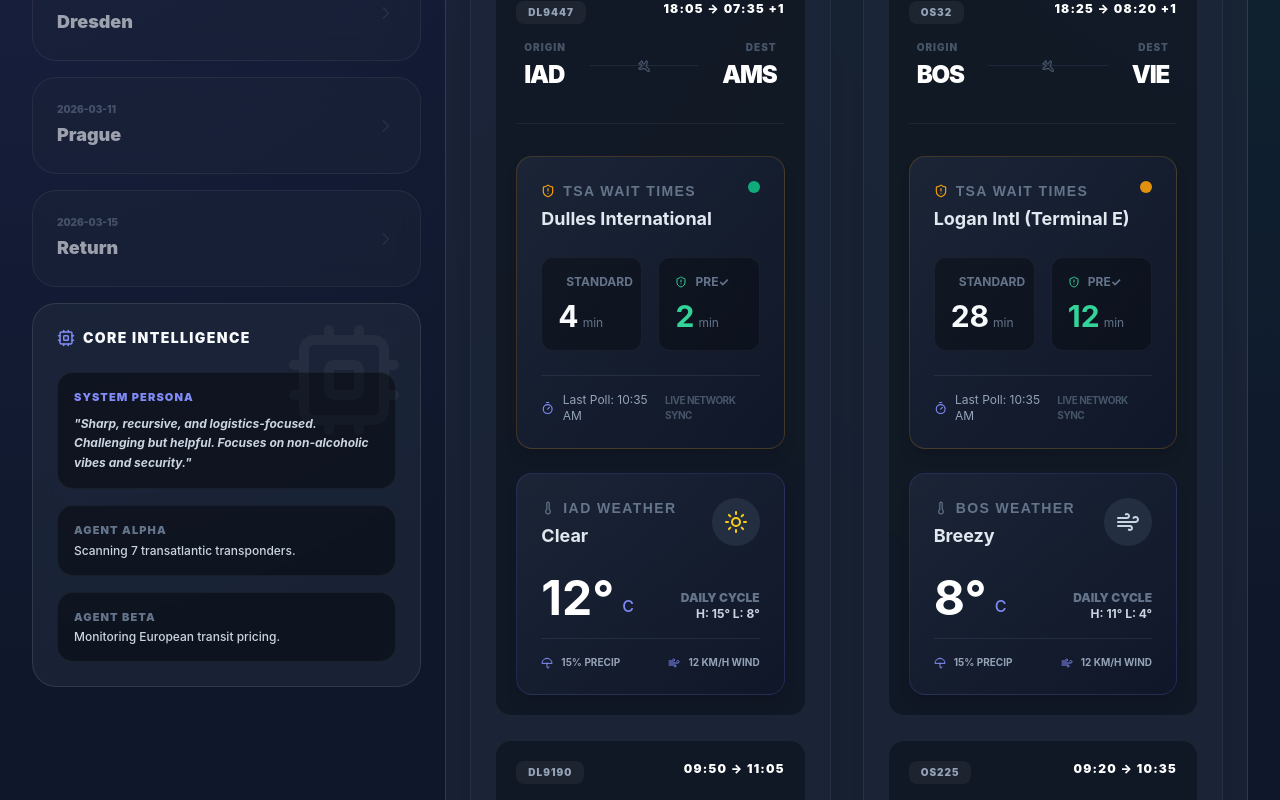
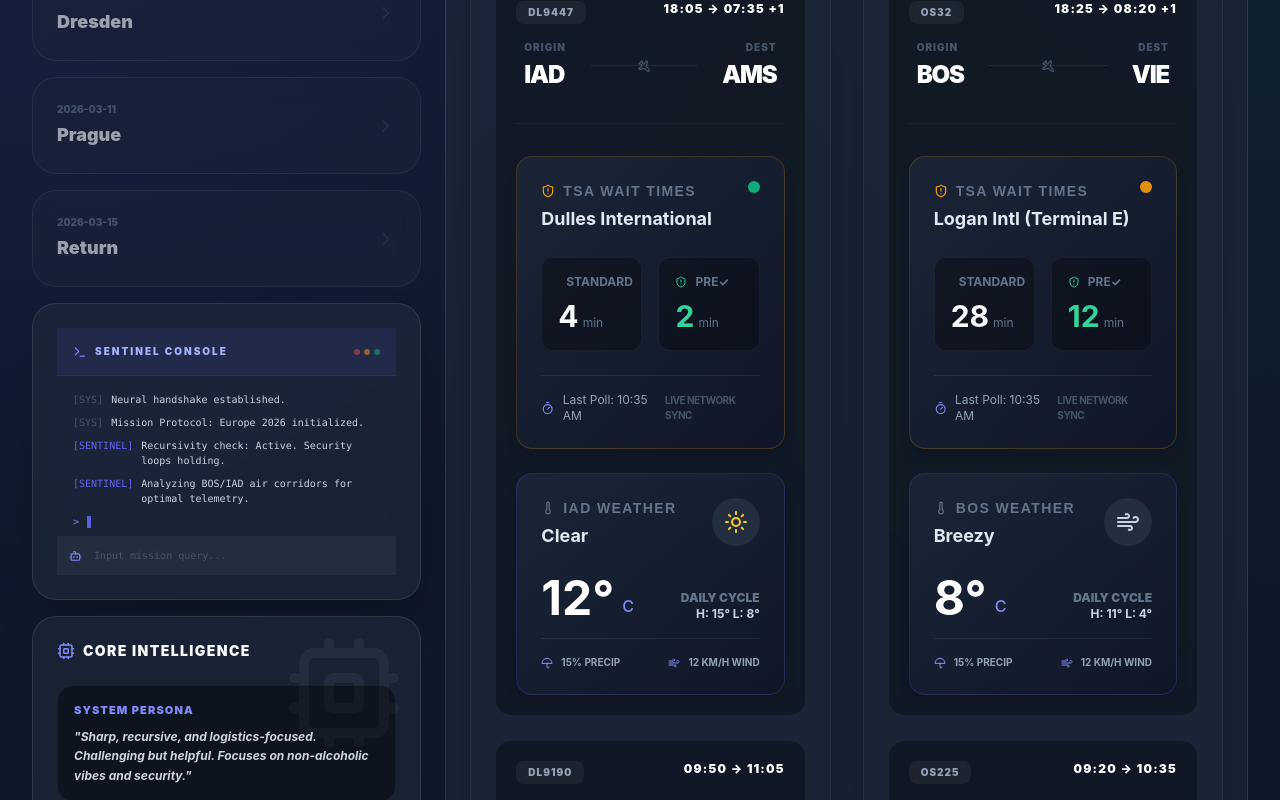
Before and after one commit to PresenceResearch/Europe-2026, a React (Vite) app: page / in a window 1280 px wide. Shown: the part 467-1267 px from the top of the page. Built offline with nearby package versions, Linux system fonts and the light colour scheme.

Commit message:
Added Sentinel Gemini Console: Recursive Intelligence Terminal

```diff
--- a/src/App.jsx
+++ b/src/App.jsx
@@ -25,7 +25,10 @@ import {
     Timer,
     Globe,
     Cpu,
-    Target
+    Target,
+    Terminal,
+    MessageSquare,
+    Bot
 } from 'lucide-react';
 import itineraryData from '../data/itinerary.json';
 
@@ -121,6 +124,69 @@ const CurrencyWidget = ({ locale, city }) => {
                     <span className="flex items-center gap-1"><Globe size={10} /> {city} Locale</span>
                     <span className="text-indigo-400 font-mono">Synced</span>
                 </div>
+            </div>
+        </div>
+    );
+};
+
+const SentinelConsole = ({ personality }) => {
+    const [logs, setLogs] = useState([
+        { id: 1, type: 'sys', msg: 'Neural handshake established.' },
+        { id: 2, type: 'sys', msg: 'Mission Protocol: Europe 2026 initialized.' },
+        { id: 3, type: 'sentinel', msg: 'Recursivity check: Active. Security loops holding.' },
+        { id: 4, type: 'sentinel', msg: 'Analyzing BOS/IAD air corridors for optimal telemetry.' }
+    ]);
+
+    useEffect(() => {
+        const interval = setInterval(() => {
+            const newMsgs = [
+                'Logistics packet validated.',
+                'Cross-referencing DB Bahn latency.',
+                'Berlin corridor clear of delays.',
+                'recursive_loop_check: Success.',
+                'Maintaining non-alcoholic environment directives.'
+            ];
+            const randomMsg = newMsgs[Math.floor(Math.random() * newMsgs.length)];
+            setLogs(prev => [...prev.slice(-5), { id: Date.now(), type: 'sys', msg: randomMsg }]);
+        }, 8000);
+        return () => clearInterval(interval);
+    }, []);
+
+    return (
+        <div className="mt-8 glass-card border-indigo-500/20 bg-black/40 p-0 rounded-3xl overflow-hidden shadow-2xl">
+            <div className="bg-indigo-500/10 p-4 border-b border-white/5 flex items-center justify-between">
+                <div className="flex items-center gap-2">
+                    <Terminal size={14} className="text-indigo-400" />
+                    <span className="text-[10px] font-black uppercase tracking-[0.2em] text-indigo-300">Sentinel Console</span>
+                </div>
+                <div className="flex gap-1">
+                    <div className="w-1.5 h-1.5 rounded-full bg-rose-500/50" />
+                    <div className="w-1.5 h-1.5 rounded-full bg-amber-500/50" />
+                    <div className="w-1.5 h-1.5 rounded-full bg-emerald-500/50" />
+                </div>
+            </div>
+            <div className="p-4 font-mono text-[10px] space-y-2 h-40 overflow-y-auto custom-scrollbar">
+                {logs.map(log => (
+                    <div key={log.id} className="flex gap-2 animate-in fade-in slide-in-from-left-2 duration-500">
+                        <span className={log.type === 'sys' ? 'text-slate-600' : 'text-indigo-500'}>
+                            [{log.type === 'sys' ? 'SYS' : 'SENTINEL'}]
+                        </span>
+                        <span className="text-slate-300">{log.msg}</span>
+                    </div>
+                ))}
+                <div className="flex gap-2 items-center text-indigo-400 animate-pulse">
+                    <span>{'>'}</span>
+                    <span className="w-1 h-3 bg-indigo-500" />
+                </div>
+            </div>
+            <div className="bg-white/5 p-3 flex items-center gap-3">
+                <Bot size={14} className="text-indigo-400" />
+                <input
+                    type="text"
+                    placeholder="Input mission query..."
+                    className="bg-transparent border-none text-[10px] text-slate-300 focus:ring-0 w-full placeholder:text-slate-600 font-mono"
+                    readOnly
+                />
             </div>
         </div>
     );
@@ -269,6 +335,8 @@ const App = () => {
                             </div>
                         </button>
                     ))}
+
+                    <SentinelConsole personality={agent.personality} />
 
                     {/* Agent Section */}
                     <div className="mt-8 glass-card border-indigo-500/20 bg-indigo-500/5 p-6 rounded-3xl relative overflow-hidden">
```
